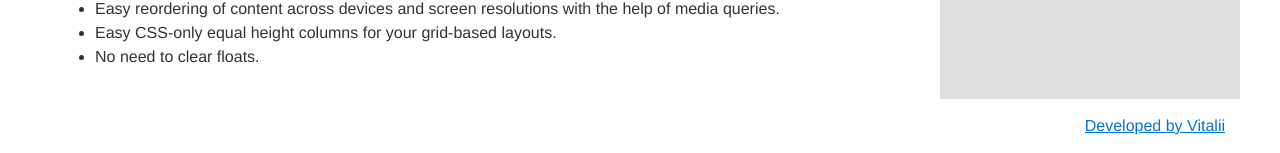
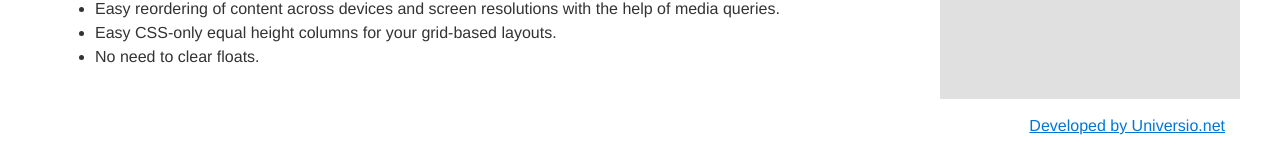
Before and after one commit to webvitalii/flexify, a PHP site: page /faq.php in a window 1280 px wide. Shown: the part 834-987 px from the top of the page. Run offline with PHP 8.4, Linux system fonts and the light colour scheme.

Commit message:
Move to Universio.net

```diff
--- a/css/flexify.css
+++ b/css/flexify.css
@@ -1,6 +1,6 @@
 /*
  * flexify frontend framework v0.3
- * http://flexify.webio.ca/
+ * http://flexify.universio.net/
  * Licensed under GPLv3 http://www.gnu.org/licenses/gpl.html
  */
 
--- a/inc/_footer.php
+++ b/inc/_footer.php
@@ -6,7 +6,7 @@
 	</div><!-- .fx-row -->
 
 	<footer class="site-footer fx-text-right fx-padding-all">
-		<a href="//vitalii.webio.ca/" target="_blank">Developed by Vitalii</a>
+		<a href="//universio.net/" target="_blank">Developed by Universio.net</a>
 	</footer>
 
 </div><!-- .fx-container -->
--- a/inc/_sidebar.php
+++ b/inc/_sidebar.php
@@ -3,14 +3,14 @@
 
 	<div class="fx-text-center fx-margin-bottom">
 		<a href="https://codecanyon.net/item/silver-bullet-pro/15171769?ref=webvitalii" target="_blank" title="Speedup WordPress">
-			<img src="http://vitalii.webio.ca/wp-content/plugins/webio-kit/img/wordpress-speedup.png">
+			<img src="http://universio.net/wp-content/plugins/universio-kit/img/wordpress-speedup.png">
 			<div>Speedup WordPress</div>
 		</a>
 	</div>
 
 	<div class="fx-text-center fx-margin-bottom">
 		<a href="https://codecanyon.net/item/antispam-pro/6491169?ref=webvitalii" target="_blank" title="Stop WordPress Spam">
-			<img src="http://vitalii.webio.ca/wp-content/plugins/webio-kit/img/wordpress-anti-spam.png">
+			<img src="http://universio.net/wp-content/plugins/universio-kit/img/wordpress-anti-spam.png">
 			<div>Stop WordPress Spam</div>
 		</a>
 	</div>
```
Also changed, not shown: readme.txt.
